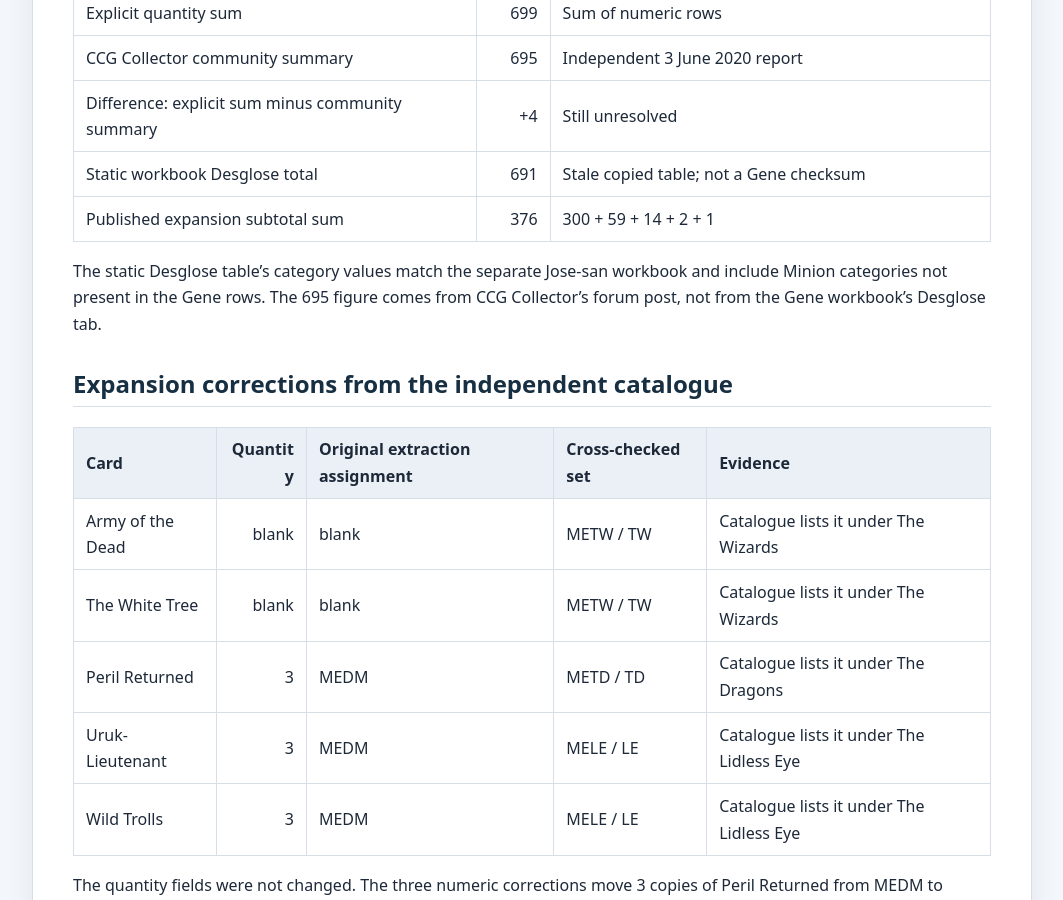
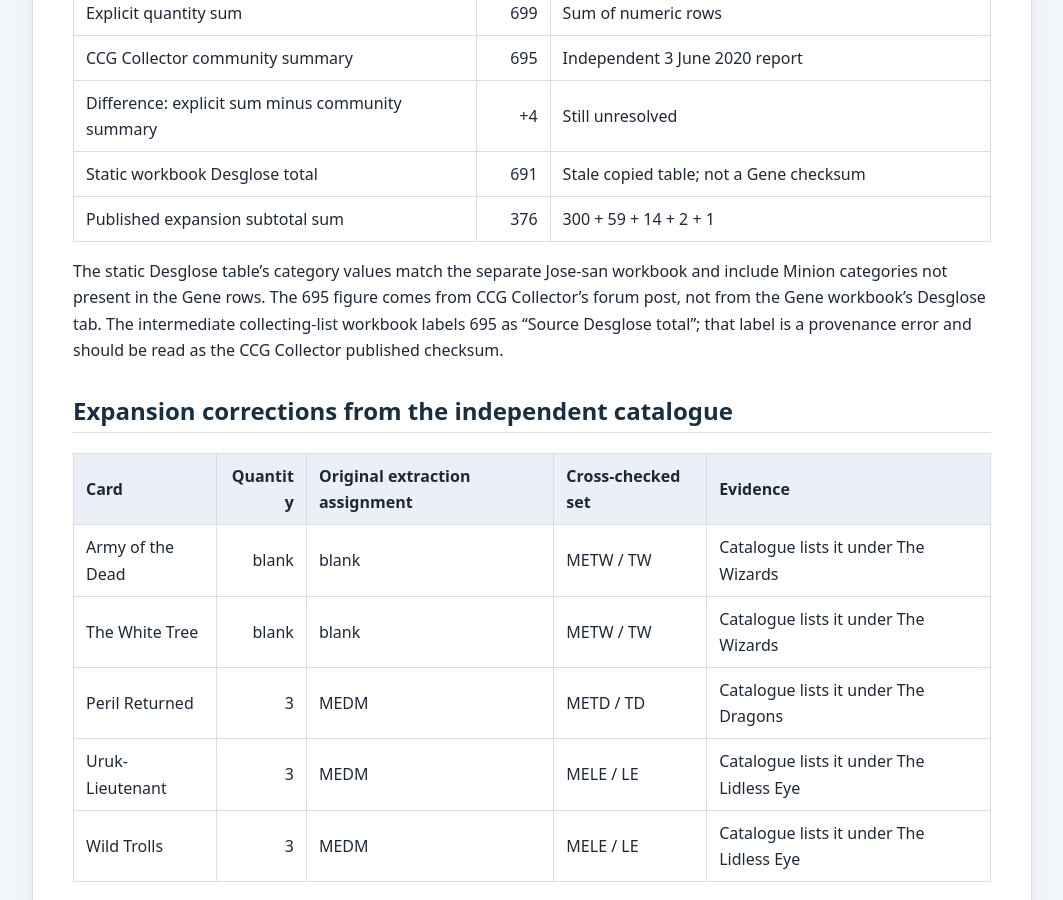
Before and after one commit to JamSpot/meccg-arda-master-database, a Jekyll site: the page built from docs/reconciliation-log.md, in a window 1280 px wide and 900 px high, scrolled down 1203 px. Shown: the whole window, without its empty margins (108-1171 px from the left). Built offline with Jekyll 4.4.1, drawn with Linux system fonts in a browser that asks for light colours; our own code applies the rules of GitHub Pages for plain Markdown files.

Commit message:
Record correction to intermediate 695 Desglose label

```diff
--- a/docs/reconciliation-log.md
+++ b/docs/reconciliation-log.md
@@ -26,7 +26,7 @@
 | Static workbook Desglose total | 691 | Stale copied table; not a Gene checksum |
 | Published expansion subtotal sum | 376 | 300 + 59 + 14 + 2 + 1 |
 
-The static Desglose table's category values match the separate Jose-san workbook and include Minion categories not present in the Gene rows. The 695 figure comes from CCG Collector's forum post, not from the Gene workbook's Desglose tab.
+The static Desglose table's category values match the separate Jose-san workbook and include Minion categories not present in the Gene rows. The 695 figure comes from CCG Collector's forum post, not from the Gene workbook's Desglose tab. The intermediate collecting-list workbook labels 695 as “Source Desglose total”; that label is a provenance error and should be read as the CCG Collector published checksum.
 
 ## Expansion corrections from the independent catalogue
 
```
